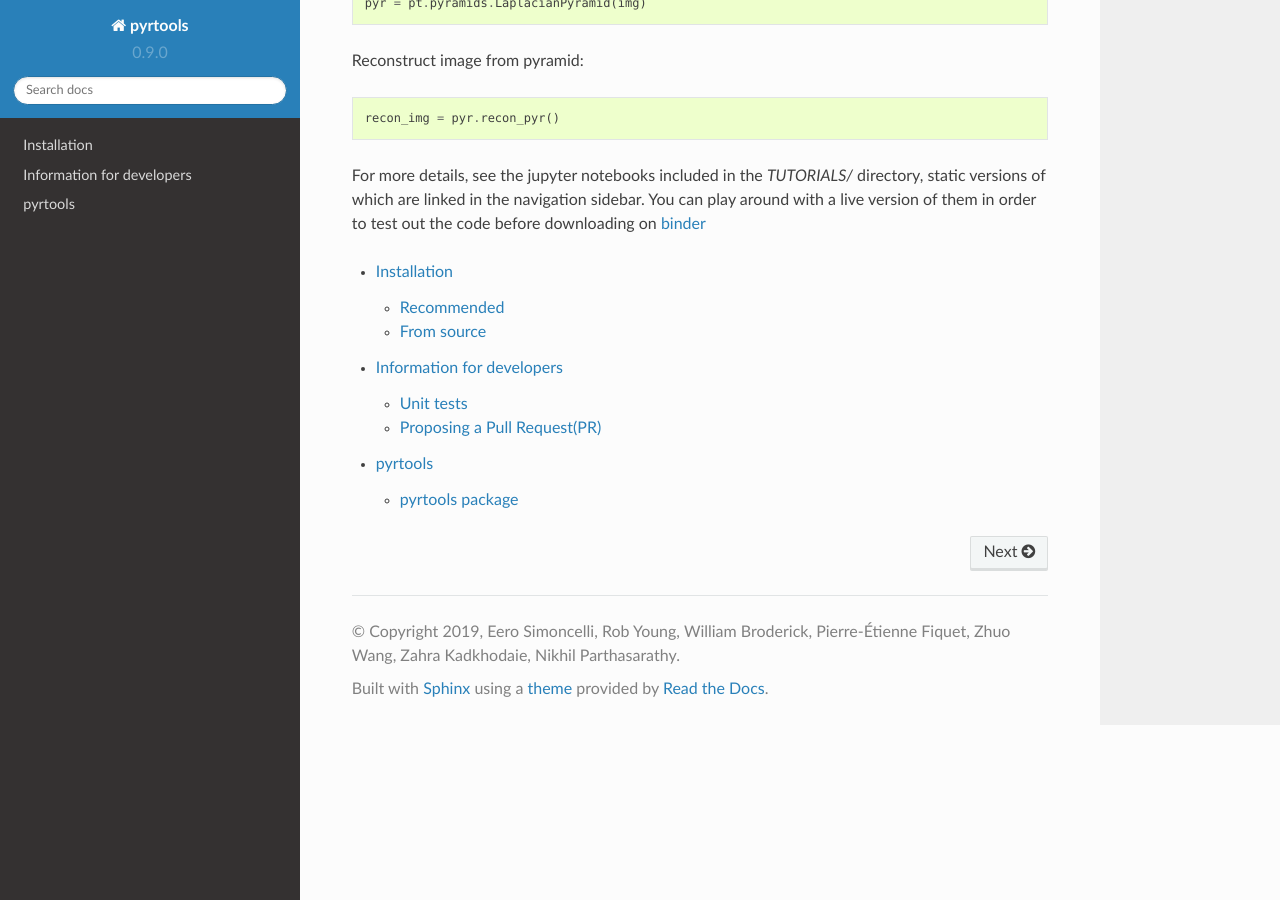
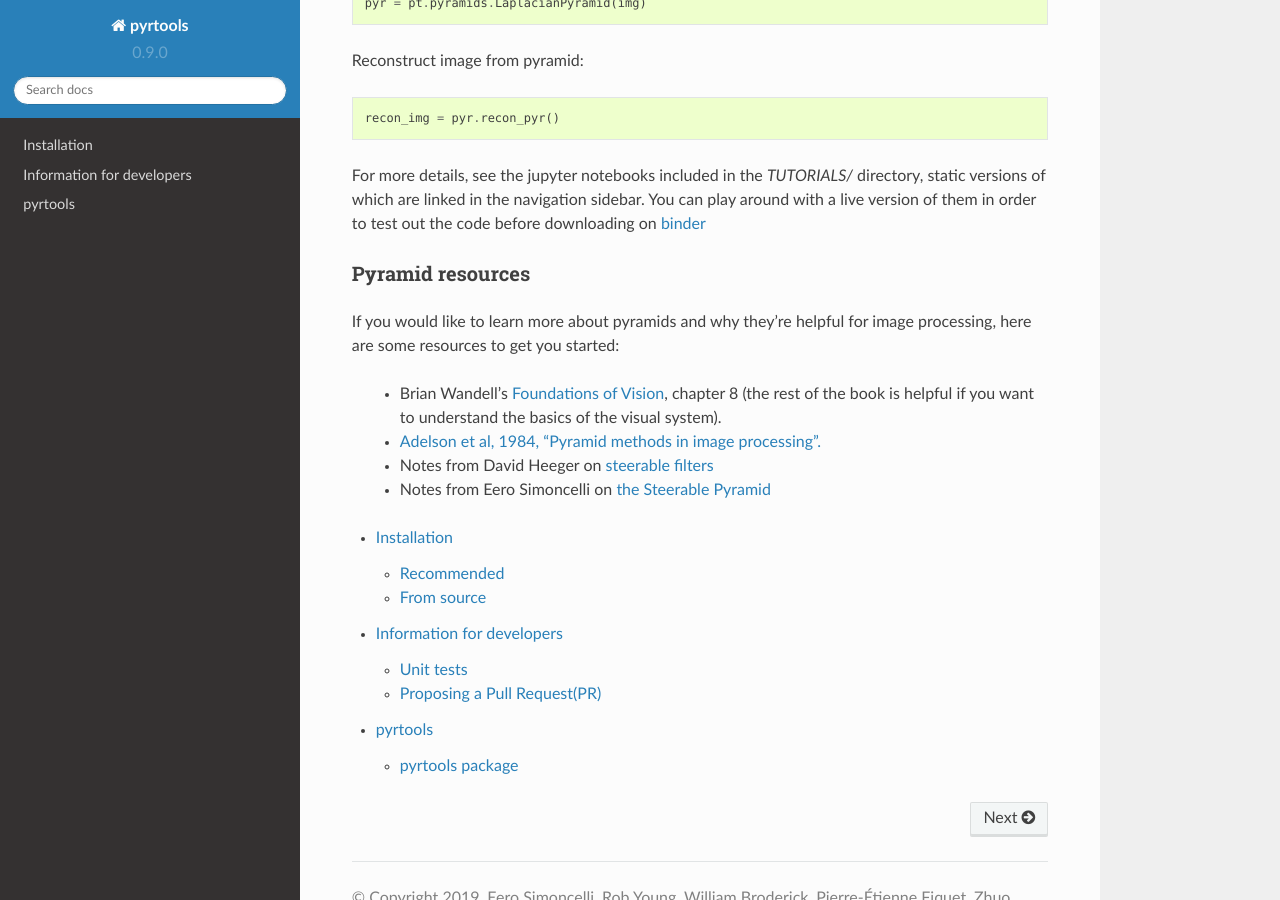
Before and after one commit to LabForComputationalVision/pyrtools, a Sphinx documentation site: the page built from docs/index.rst, in a window 1280 px wide and 900 px high, scrolled down 1070 px. Built offline with Sphinx 7.4.7 and the Read the Docs theme 2.0.0, drawn with Linux system fonts in a browser that asks for light colours; pages that are not in the unit, such as notebooks, are missing from menus; the version number is read from the project's files by our own code.

Commit message:
adds pyramid resources to readme and docs
also expands upon the build documentation part of the readme

```diff
--- a/docs/index.rst
+++ b/docs/index.rst
@@ -39,6 +39,24 @@ The tools include:
 
 .. include:: quickstart.rst
 
+Pyramid resources
+------------------
+
+If you would like to learn more about pyramids and why they're helpful
+for image processing, here are some resources to get you started:
+
+ - Brian Wandell's `Foundations of Vision
+   <https://foundationsofvision.stanford.edu/chapter-8-multiresolution-image-representations/>`_,
+   chapter 8 (the rest of the book is helpful if you want to
+   understand the basics of the visual system).
+ - `Adelson et al, 1984, "Pyramid methods in image
+   processing". <http://persci.mit.edu/pub_pdfs/RCA84.pdf>`_
+ - Notes from David Heeger on `steerable filters
+   <http://www.cns.nyu.edu/~david/handouts/steerable.pdf>`_
+ - Notes from Eero Simoncelli on `the Steerable Pyramid
+   <http://www.cns.nyu.edu/~eero/STEERPYR/>`_
+
+
 .. toctree::
    :maxdepth: 2
 
```
Also changed, not shown: README.md (+36 -5 lines).
